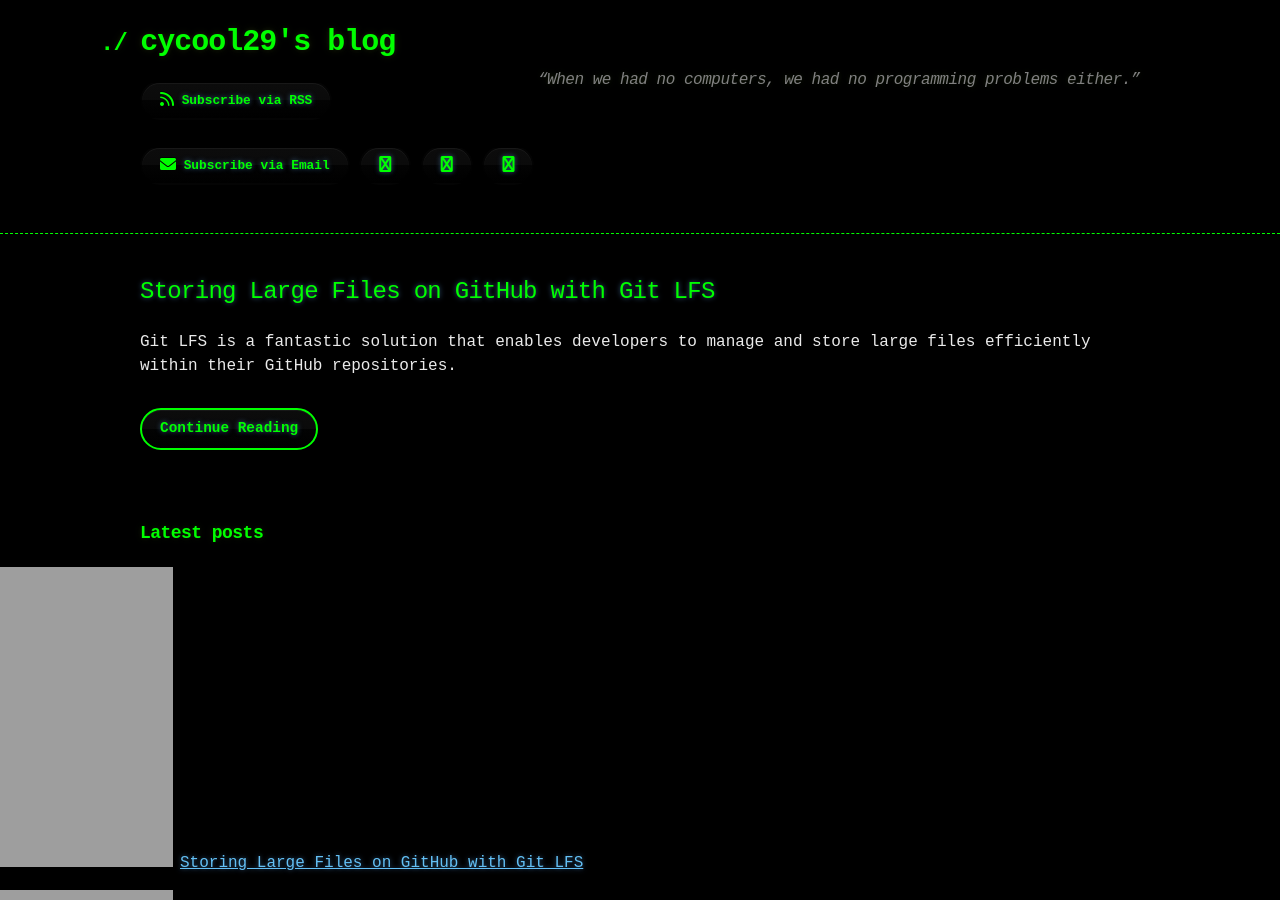
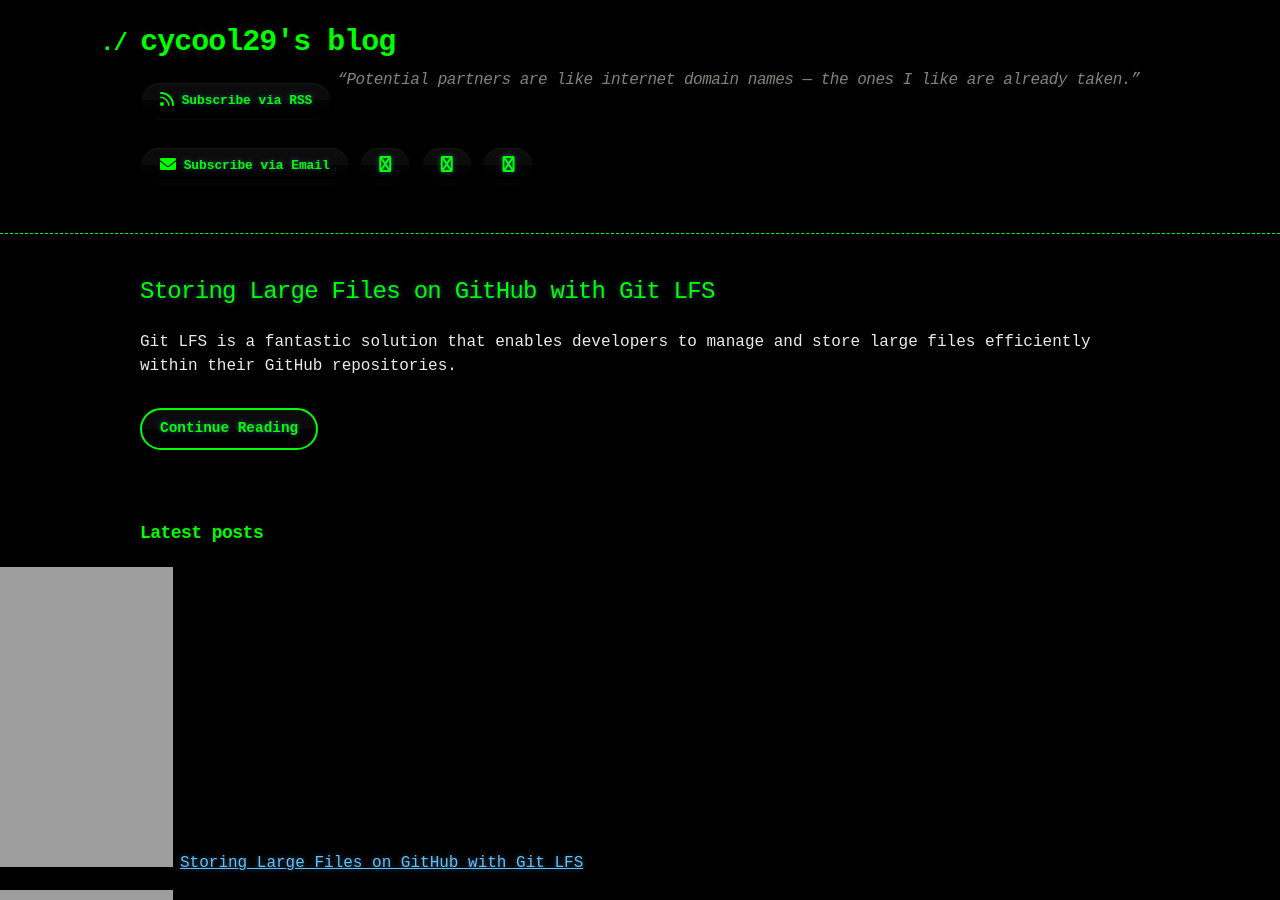
Before and after one commit to cycool29/cycool29.github.io, a Jekyll site: the page built from index.md, in a window 1280 px wide and 900 px high. Built offline with Jekyll 4.4.1, drawn with Linux system fonts in a browser that asks for light colours; a style sheet for code colours, icons or effects is not loaded.

Commit message:
Update quotes

```diff
--- a/_config.yml
+++ b/_config.yml
@@ -1,5 +1,5 @@
 title: cycool29's blog
-description: "“When we had no computers, we had no programming problems either.” "
+description: "“Potential partners are like internet domain names — the ones I like are already taken.” "
 bio: A high school student. Intermediate in Python, Git, Bash. Learning JavaScript. He/Him. "
 author: cycool29
 url: https://cycool29.github.io
```
